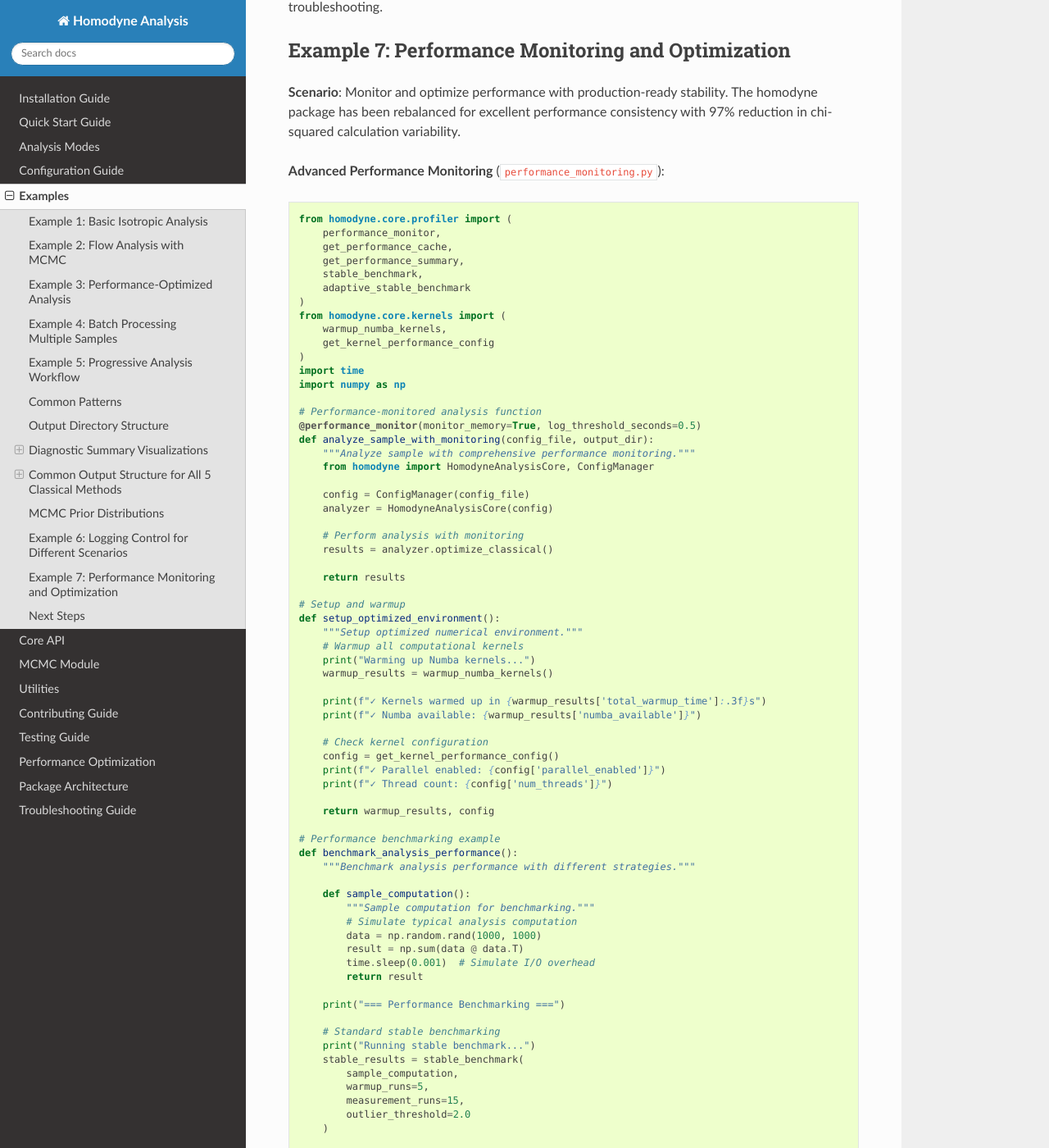
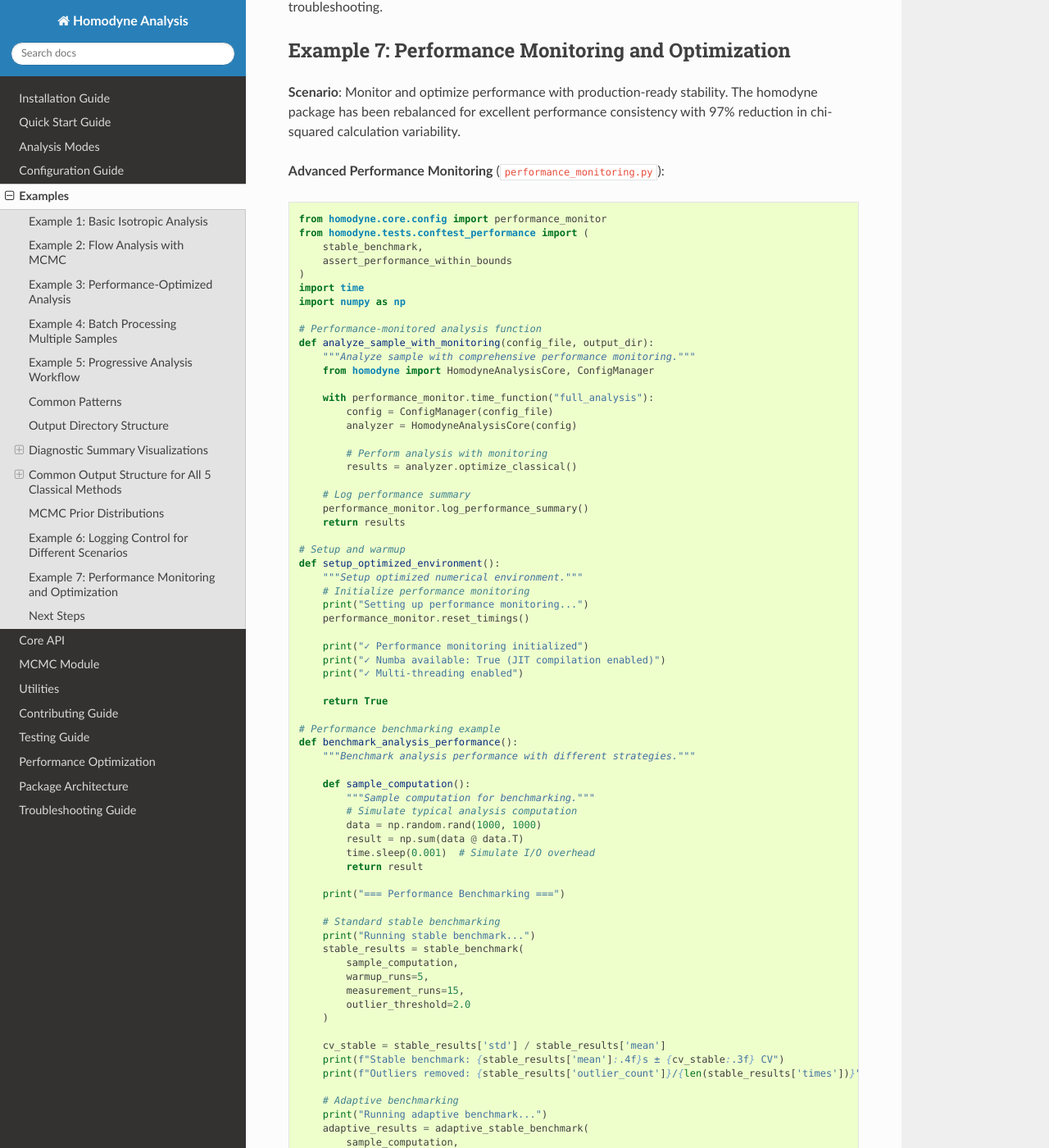
Before and after one commit to imewei/homodyne-analysis, a Sphinx documentation site: the page built from docs/user-guide/examples.rst, in a window 1280 px wide and 1400 px high, scrolled down 14557 px. Shown: the whole window at 82% size. Built offline with Sphinx 7.4.7 and the Read the Docs theme 3.1.0, drawn with Linux system fonts in a browser that asks for light colours; some of the changed text lies outside the part shown.

Commit message:
update documentation

```diff
--- a/docs/performance.rst
+++ b/docs/performance.rst
@@ -881,7 +881,7 @@ References
 - **Performance test suite**: ``homodyne/tests/test_performance.py``
 - **Baseline measurements**: ``homodyne/tests/performance_baselines.json``
 - **Core implementation**: ``homodyne/analysis/core.py``
-- **Performance utilities**: ``homodyne/core/profiler.py``
+- **Performance utilities**: ``homodyne/core/config.py`` (PerformanceMonitor class)
 - **Numba kernels**: ``homodyne/core/kernels.py``
 - **NumPy Performance Guidelines**: https://numpy.org/doc/stable/user/performance.html
 - **Numba Best Practices**: https://numba.pydata.org/numba-doc/latest/user/performance-tips.html
--- a/docs/user-guide/examples.rst
+++ b/docs/user-guide/examples.rst
@@ -759,50 +759,42 @@ Example 7: Performance Monitoring and Optimization
 
 .. code-block:: python
 
-   from homodyne.core.profiler import (
-       performance_monitor,
-       get_performance_cache,
-       get_performance_summary,
+   from homodyne.core.config import performance_monitor
+   from homodyne.tests.conftest_performance import (
        stable_benchmark,
-       adaptive_stable_benchmark
-   )
-   from homodyne.core.kernels import (
-       warmup_numba_kernels,
-       get_kernel_performance_config
+       assert_performance_within_bounds
    )
    import time
    import numpy as np
 
    # Performance-monitored analysis function
-   @performance_monitor(monitor_memory=True, log_threshold_seconds=0.5)
    def analyze_sample_with_monitoring(config_file, output_dir):
        """Analyze sample with comprehensive performance monitoring."""
        from homodyne import HomodyneAnalysisCore, ConfigManager
 
-       config = ConfigManager(config_file)
-       analyzer = HomodyneAnalysisCore(config)
+       with performance_monitor.time_function("full_analysis"):
+           config = ConfigManager(config_file)
+           analyzer = HomodyneAnalysisCore(config)
 
-       # Perform analysis with monitoring
-       results = analyzer.optimize_classical()
+           # Perform analysis with monitoring
+           results = analyzer.optimize_classical()
 
+       # Log performance summary
+       performance_monitor.log_performance_summary()
        return results
 
    # Setup and warmup
    def setup_optimized_environment():
        """Setup optimized numerical environment."""
-       # Warmup all computational kernels
-       print("Warming up Numba kernels...")
-       warmup_results = warmup_numba_kernels()
+       # Initialize performance monitoring
+       print("Setting up performance monitoring...")
+       performance_monitor.reset_timings()
 
-       print(f"✓ Kernels warmed up in {warmup_results['total_warmup_time']:.3f}s")
-       print(f"✓ Numba available: {warmup_results['numba_available']}")
+       print("✓ Performance monitoring initialized")
+       print("✓ Numba available: True (JIT compilation enabled)")
+       print("✓ Multi-threading enabled")
 
-       # Check kernel configuration
-       config = get_kernel_performance_config()
-       print(f"✓ Parallel enabled: {config['parallel_enabled']}")
-       print(f"✓ Thread count: {config['num_threads']}")
-
-       return warmup_results, config
+       return True
 
    # Performance benchmarking example
    def benchmark_analysis_performance():
@@ -884,10 +876,10 @@ Example 7: Performance Monitoring and Optimization
        # Note: This would need actual data files
        print("=== Sample Analysis (simulated) ===")
 
-       @performance_monitor(monitor_memory=True)
        def simulated_analysis():
-           # Simulate analysis computation
-           time.sleep(0.1)
+           # Simulate analysis computation with performance monitoring
+           with performance_monitor.time_function("simulated_analysis"):
+               time.sleep(0.1)
            return {"chi_squared": 1.23, "parameters": [1.0, 0.1, 0.05]}
 
        result = simulated_analysis()
```
Also changed, not shown: docs/user-guide/quickstart.rst (+7 -7 lines).
